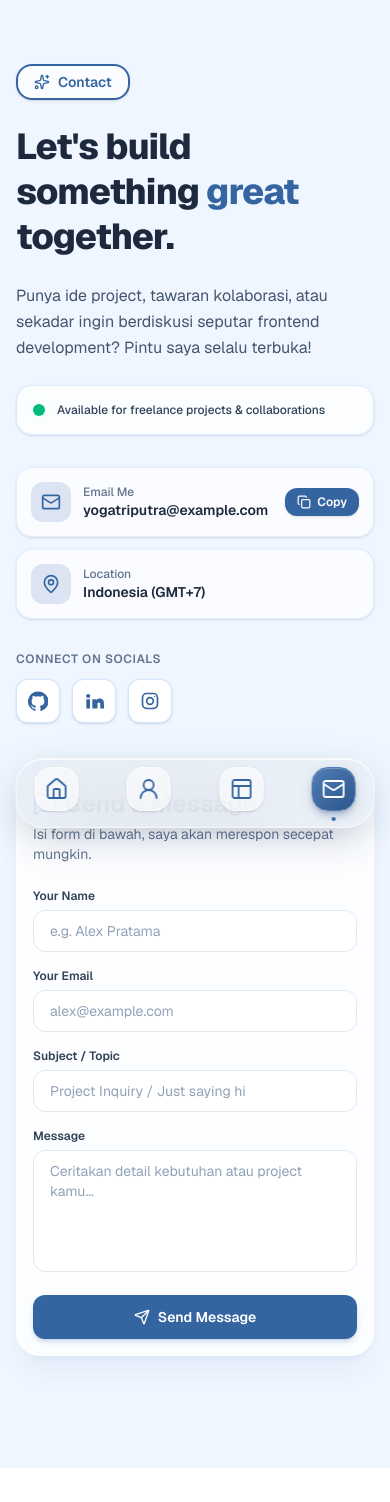
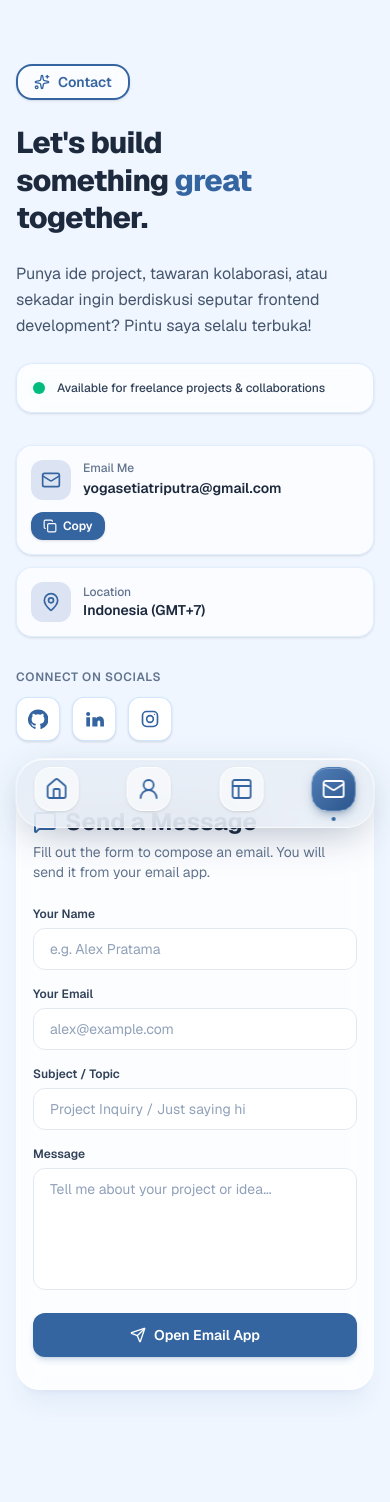
Before and after one commit to YogaTriputra/yoga-dev, a Next.js app: page /contact in a window 390 px wide. Before the commit the page ends 1468 px from the top, so only its background shows below. Built offline with nearby package versions, Linux system fonts and the light colour scheme.

Commit message:
make contact email functional and refine mobile typography

```diff
--- a/app/contact/page.tsx
+++ b/app/contact/page.tsx
@@ -1,6 +1,6 @@
 "use client";
 
-import { useState } from "react";
+import { useState, type FormEvent } from "react";
 import { motion } from "motion/react";
 import {
   Mail,
@@ -14,12 +14,35 @@ import {
 
 export default function ContactPage() {
   const [copied, setCopied] = useState(false);
-  const email = "yogatriputra@example.com"; // Ganti dengan email aslimu
+  const email = "yogasetiatriputra@gmail.com";
+  const [feedback, setFeedback] = useState("");
 
-  const handleCopyEmail = () => {
-    navigator.clipboard.writeText(email);
-    setCopied(true);
-    setTimeout(() => setCopied(false), 2500);
+  const handleCopyEmail = async () => {
+    try {
+      await navigator.clipboard.writeText(email);
+      setCopied(true);
+      setTimeout(() => setCopied(false), 2500);
+    } catch {
+      setFeedback("Could not copy the address. You can use the email link instead.");
+    }
+  };
+
+  const handleSubmit = (event: FormEvent<HTMLFormElement>) => {
+    event.preventDefault();
+    const form = new FormData(event.currentTarget);
+    const name = String(form.get("name") ?? "").trim();
+    const sender = String(form.get("email") ?? "").trim();
+    const subject = String(form.get("subject") ?? "").trim();
+    const message = String(form.get("message") ?? "").trim();
+
+    if (!name || !sender || !subject || !message) {
+      setFeedback("Please complete every field before opening your email app.");
+      return;
+    }
+
+    const body = `${message}\n\nFrom: ${name}\nReply to: ${sender}`;
+    window.location.href = `mailto:${email}?subject=${encodeURIComponent(subject)}&body=${encodeURIComponent(body)}`;
+    setFeedback("Your email app will open with your message. Please press Send there. If it does not open, use the email link or copy the address.");
   };
 
   return (
@@ -48,7 +71,7 @@ export default function ContactPage() {
               Contact
             </div>
 
-            <h1 className="text-4xl sm:text-5xl font-extrabold text-slate-800 tracking-tight leading-tight">
+            <h1 className="text-3xl sm:text-5xl font-extrabold text-slate-800 tracking-tight leading-tight">
               Let&apos;s build <br />
               something <span className="text-[#3565a0]">great</span> together.
             </h1>
@@ -78,7 +101,7 @@ export default function ContactPage() {
                   </div>
                   <div className="min-w-0 text-left">
                     <p className="text-xs text-slate-500 font-medium">Email Me</p>
-                    <p className="break-all text-sm font-semibold text-slate-800">{email}</p>
+                    <a href={`mailto:${email}`} className="break-all text-sm font-semibold text-slate-800 underline-offset-4 hover:underline">{email}</a>
                   </div>
                 </div>
                 <button
@@ -144,7 +167,7 @@ export default function ContactPage() {
 
                     {/* Instagram */}
                     <a
-                    href="https://instagram.com"
+                    href="https://www.instagram.com/yoggaaw._?psln=MXF0dGI3MjR4Zmd2bA=="
                     target="_blank"
                     rel="noopener noreferrer"
                     aria-label="Instagram"
@@ -174,16 +197,21 @@ export default function ContactPage() {
                 Send a Message
               </h2>
               <p className="text-sm text-slate-500 mt-1 mb-6">
-                Isi form di bawah, saya akan merespon secepat mungkin.
+                Fill out the form to compose an email. You will send it from your email app.
               </p>
 
-              <form onSubmit={(e) => e.preventDefault()} className="space-y-4">
+              <form onSubmit={handleSubmit} className="space-y-4">
                 <div className="grid grid-cols-1 sm:grid-cols-2 gap-4">
                   <div>
-                    <label className="block text-xs font-semibold text-slate-700 mb-1.5">
+                    <label htmlFor="contact-name" className="block text-xs font-semibold text-slate-700 mb-1.5">
                       Your Name
                     </label>
                     <input
+                      id="contact-name"
+                      name="name"
+                      autoComplete="name"
+                      required
+                      maxLength={100}
                       type="text"
                       placeholder="e.g. Alex Pratama"
                       className="w-full rounded-xl border border-slate-200 bg-white/90 px-4 py-2.5 text-sm text-slate-800 placeholder-slate-400 outline-none focus:border-[#3565a0] focus:ring-4 focus:ring-[#3565a0]/10 transition-all"
@@ -191,10 +219,15 @@ export default function ContactPage() {
                   </div>
 
                   <div>
-                    <label className="block text-xs font-semibold text-slate-700 mb-1.5">
+                    <label htmlFor="contact-email" className="block text-xs font-semibold text-slate-700 mb-1.5">
                       Your Email
                     </label>
                     <input
+                      id="contact-email"
+                      name="email"
+                      autoComplete="email"
+                      required
+                      maxLength={254}
                       type="email"
                       placeholder="alex@example.com"
                       className="w-full rounded-xl border border-slate-200 bg-white/90 px-4 py-2.5 text-sm text-slate-800 placeholder-slate-400 outline-none focus:border-[#3565a0] focus:ring-4 focus:ring-[#3565a0]/10 transition-all"
@@ -203,10 +236,14 @@ export default function ContactPage() {
                 </div>
 
                 <div>
-                  <label className="block text-xs font-semibold text-slate-700 mb-1.5">
+                  <label htmlFor="contact-subject" className="block text-xs font-semibold text-slate-700 mb-1.5">
                     Subject / Topic
                   </label>
                   <input
+                    id="contact-subject"
+                    name="subject"
+                    required
+                    maxLength={150}
                     type="text"
                     placeholder="Project Inquiry / Just saying hi"
                     className="w-full rounded-xl border border-slate-200 bg-white/90 px-4 py-2.5 text-sm text-slate-800 placeholder-slate-400 outline-none focus:border-[#3565a0] focus:ring-4 focus:ring-[#3565a0]/10 transition-all"
@@ -214,12 +251,16 @@ export default function ContactPage() {
                 </div>
 
                 <div>
-                  <label className="block text-xs font-semibold text-slate-700 mb-1.5">
+                  <label htmlFor="contact-message" className="block text-xs font-semibold text-slate-700 mb-1.5">
                     Message
                   </label>
                   <textarea
+                    id="contact-message"
+                    name="message"
+                    required
+                    maxLength={3000}
                     rows={5}
-                    placeholder="Ceritakan detail kebutuhan atau project kamu..."
+                    placeholder="Tell me about your project or idea..."
                     className="w-full rounded-xl border border-slate-200 bg-white/90 px-4 py-2.5 text-sm text-slate-800 placeholder-slate-400 outline-none focus:border-[#3565a0] focus:ring-4 focus:ring-[#3565a0]/10 transition-all resize-none"
                   />
                 </div>
@@ -229,8 +270,9 @@ export default function ContactPage() {
                   className="w-full flex items-center justify-center gap-2 rounded-xl bg-[#3565a0] px-6 py-3 text-sm font-semibold text-white shadow-md shadow-[#3565a0]/20 hover:bg-[#2c5385] active:scale-[0.99] transition-all"
                 >
                   <Send className="w-4 h-4" />
-                  Send Message
+                  Open Email App
                 </button>
+                <p role="status" aria-live="polite" className="text-xs leading-relaxed text-slate-500">{feedback}</p>
               </form>
             </div>
           </motion.div>
```
Also changed, not shown: app/about/page.tsx (+14 -14 lines).
